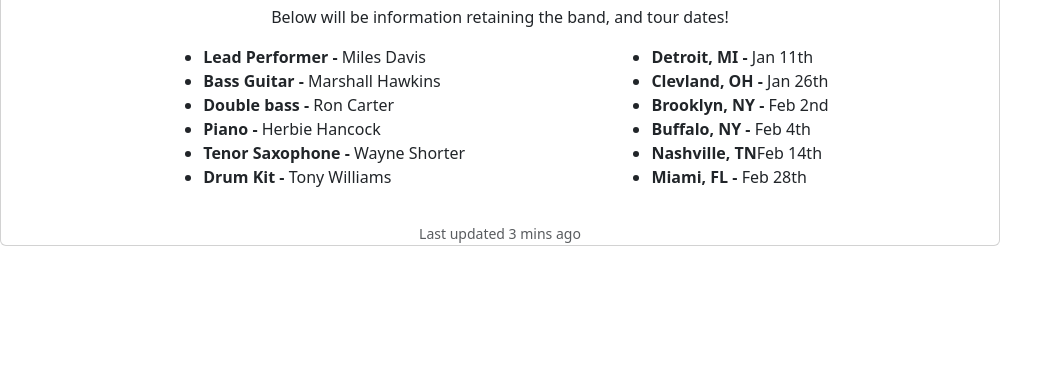
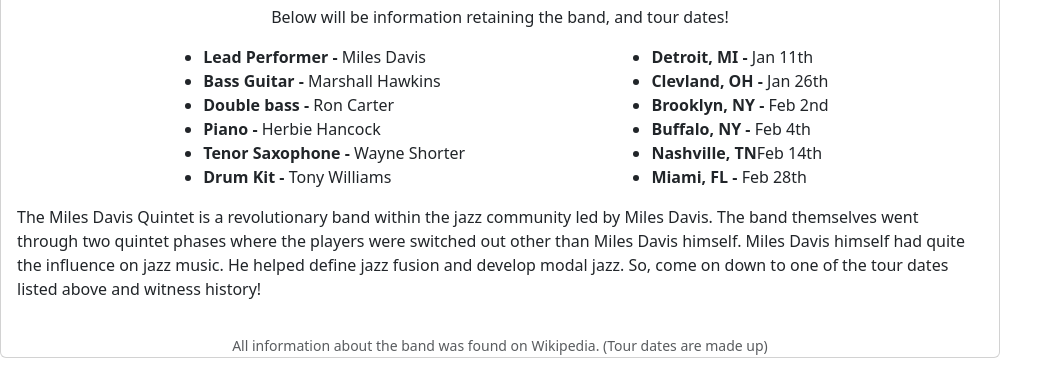
Before and after one commit to tbyrne14/framework-challenge, a plain HTML site: page index.html in a window 1280 px wide. Shown: the part 793-1167 px from the top of the page, without its empty margins (0-1063 px from the left). Before the commit the page ends 1055 px from the top, so only its background shows below. Drawn offline with nearby package versions, Linux system fonts and the light colour scheme.

Commit message:
final push

```diff
--- a/index.html
+++ b/index.html
@@ -36,8 +36,13 @@
             </ul>
           </section>
           </div>
+          <section>
+            <div class="extra-info">
+                <p>The Miles Davis Quintet is a revolutionary band within the jazz community led by Miles Davis. The band themselves went through two quintet phases where the players were switched out other than Miles Davis himself. Miles Davis himself had quite the influence on jazz music. He helped define jazz fusion and develop modal jazz. So, come on down to one of the tour dates listed above and witness history! </p>
+            </div>
+          </section>
         </div>
-        <p class="card-text"><small class="text-muted">Last updated 3 mins ago</small></p>
+        <p class="card-text"><small class="text-muted">All information about the band was found on Wikipedia. (Tour dates are made up)</small></p>
     </div>
 </body>
 </html>
```
